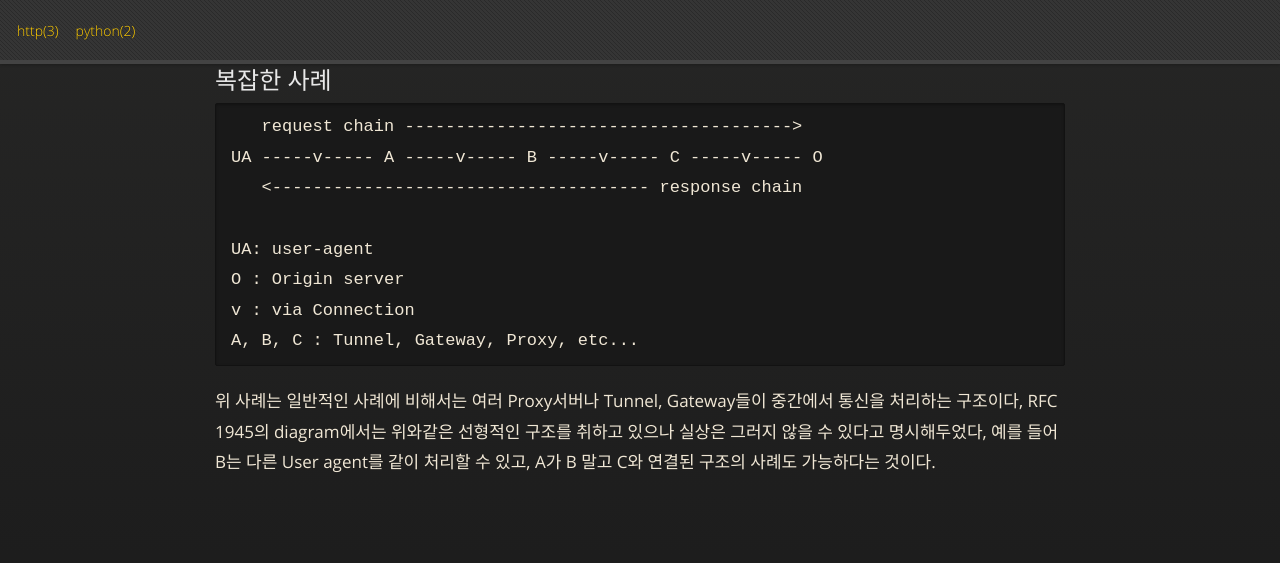
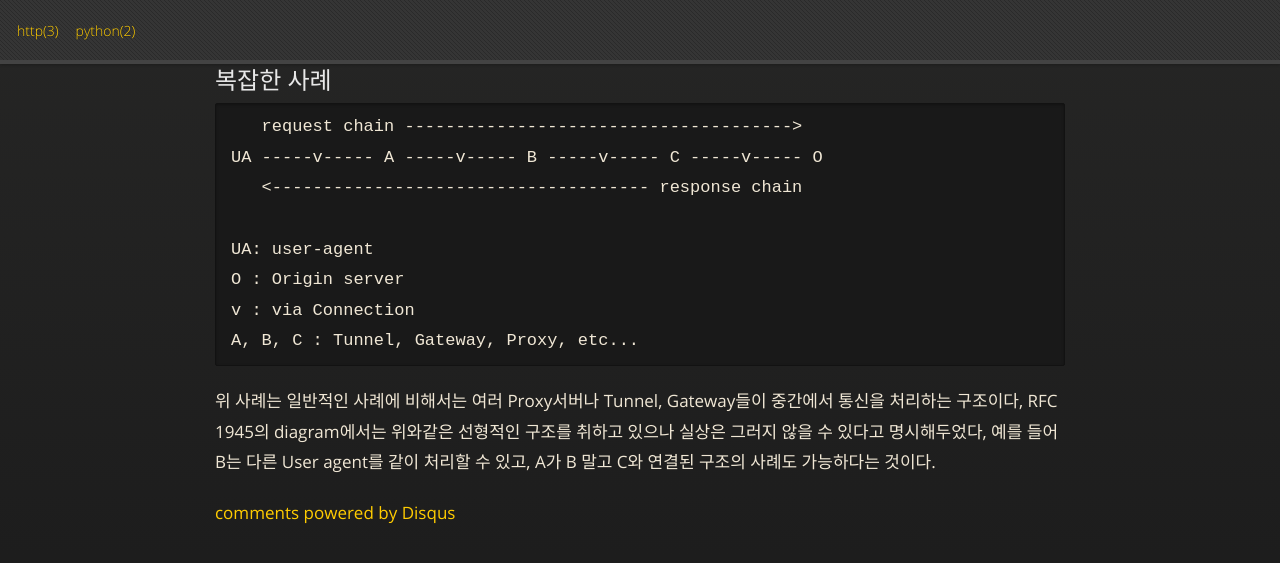
Before and after one commit to Luavis/luavis.github.io, a Jekyll site: the page built from _posts/http/2015-07-19-http-Overall-operation.markdown, in a window 1280 px wide and 900 px high, scrolled down 2079 px, cut to the strip 0-564 px from the top of the window. Built offline with Jekyll 4.4.1, drawn with Linux system fonts in a browser that asks for light colours; comment, search, counter and statistics services are not loaded; some of the changed lines change nothing that is shown.

Commit message:
Add Disqus

```diff
--- a/_layouts/post.html
+++ b/_layouts/post.html
@@ -11,5 +11,16 @@
   <article class="post-content">
     {{ content }}
   </article>
-
+  <div id="disqus_thread"></div>
+    <script type="text/javascript">
+        var disqus_shortname = 'luavis';
+        var disqus_identifier = "{{ page.url }}";
+        (function() {
+            var dsq = document.createElement('script'); dsq.type = 'text/javascript'; dsq.async = true;
+            dsq.src = '//' + disqus_shortname + '.disqus.com/embed.js';
+            (document.getElementsByTagName('head')[0] || document.getElementsByTagName('body')[0]).appendChild(dsq);
+        })();
+    </script>
+    <noscript>Please enable JavaScript to view the <a href="http://disqus.com/?ref_noscript">comments powered by Disqus.</a></noscript>
+    <a href="http://disqus.com" class="dsq-brlink">comments powered by <span class="logo-disqus">Disqus</span></a>
 </div>
```
